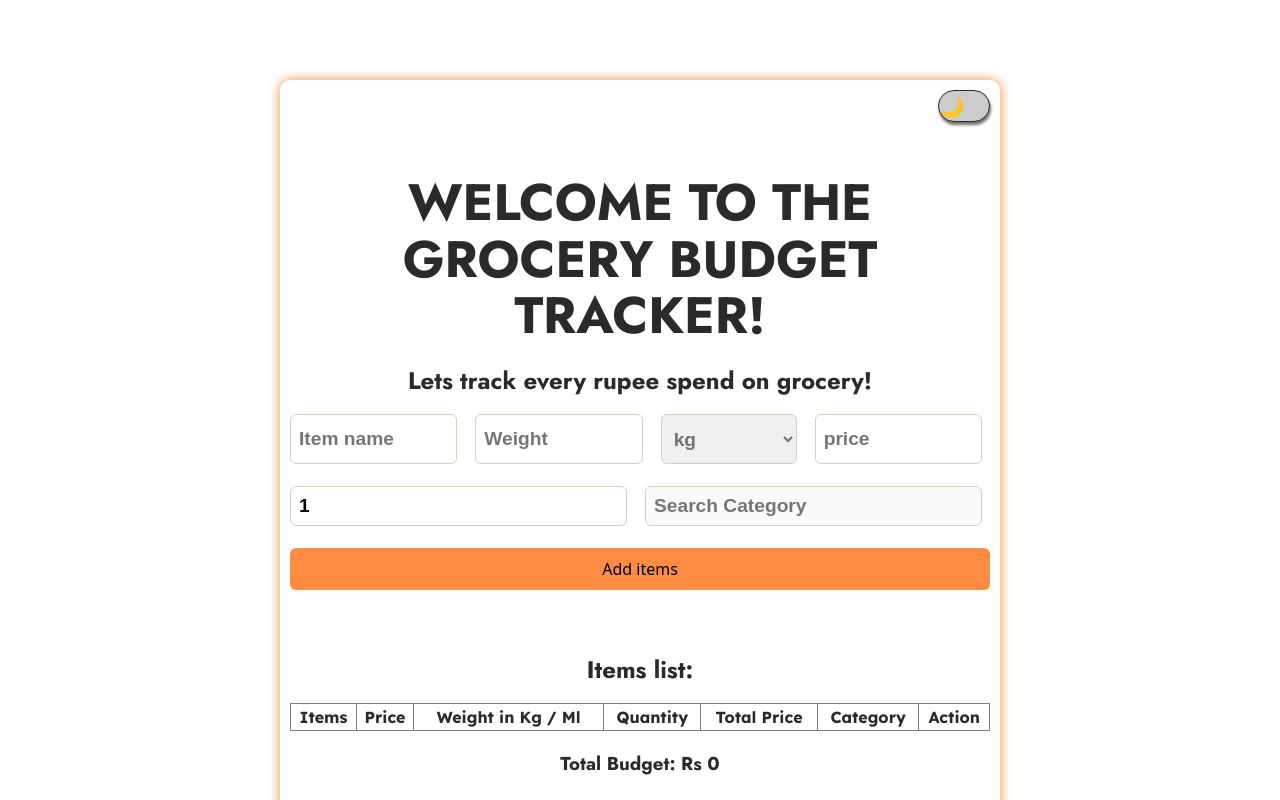
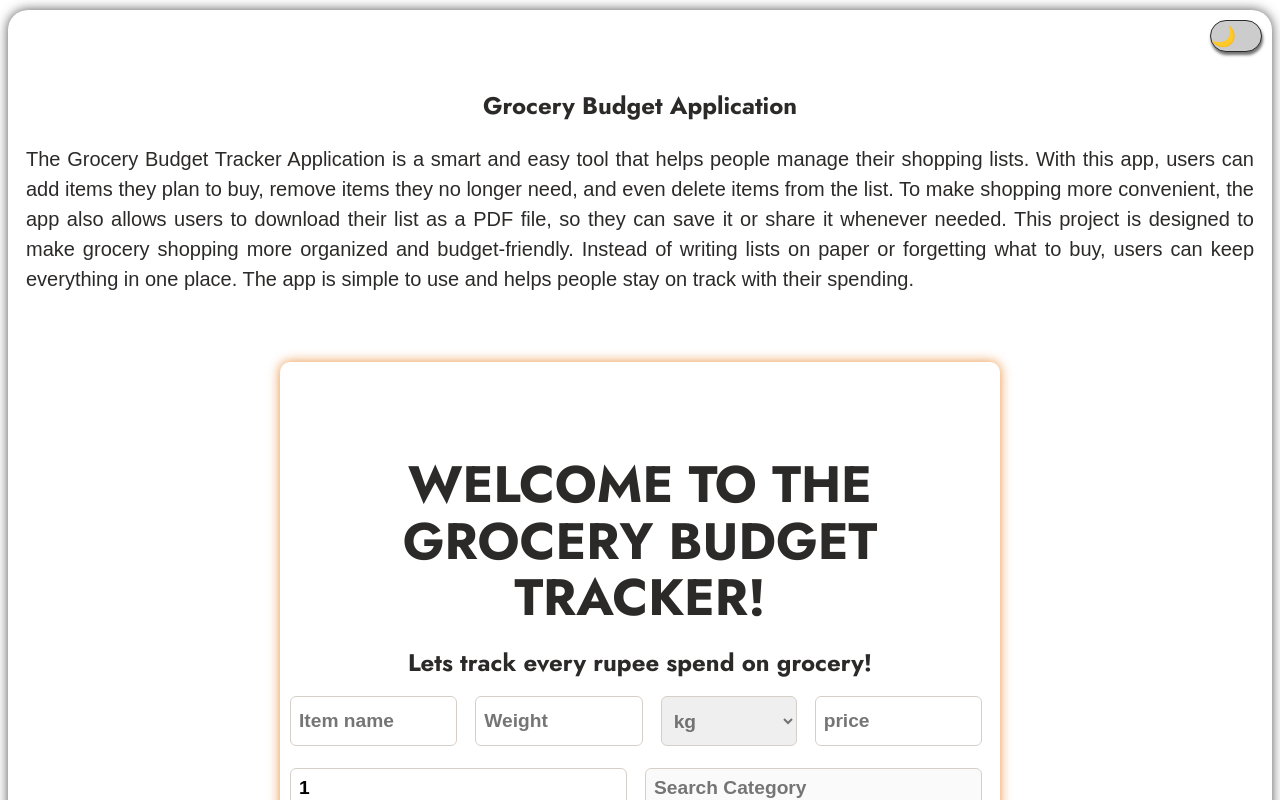
Before and after one commit to VIGNESHWAR-K-S-07/GROCERY-BUDGET-TRACKER, a React (Vite) app: page / in a window 1280 px wide. Shown: the top 800 px of the page. Built offline with nearby package versions, Linux system fonts and the light colour scheme.

Commit message:
feat: finalize grocery budget tracker ui and functionality

```diff
--- a/index.html
+++ b/index.html
@@ -3,13 +3,15 @@
   <head>
     <meta charset="UTF-8" />
     <link rel="icon" type="image/svg+xml" href="/vite.svg" />
-    <link rel="stylesheet"  href="/src/App.css" />
+    <link rel="stylesheet" href="/src/App.css" />
     <meta name="viewport" content="width=device-width, initial-scale=1.0" />
-    <link rel="preconnect" href="https://fonts.googleapis.com">
-    <link rel="preconnect" href="https://fonts.gstatic.com" crossorigin>
-    <link href="https://fonts.googleapis.com/css2?family=Jost:ital,wght@0,100..900;1,100..900&family=Lexend+Deca:wght@100..900&display=swap" rel="stylesheet">
-<title>grocery-budget-tracker</title>
-
+    <link rel="preconnect" href="https://fonts.googleapis.com" />
+    <link rel="preconnect" href="https://fonts.gstatic.com" crossorigin />
+    <link
+      href="https://fonts.googleapis.com/css2?family=Jost:ital,wght@0,100..900;1,100..900&family=Lexend+Deca:wght@100..900&display=swap"
+      rel="stylesheet"
+    />
+    <title>grocery-budget-tracker</title>
   </head>
   <body>
     <div id="root"></div>
--- a/src/App.css
+++ b/src/App.css
@@ -1,7 +1,9 @@
-#body{
-  margin: 10px;
+#body {
+  margin: 10px auto;
   padding: 10px;
-
+  border-radius: 20px;
+  position: relative;
+  box-shadow: 0px 0px 12px rgba(41, 39, 38, 0.801);
 }
 .app.dark {
   background-color: #2c2a29;
@@ -11,3 +13,62 @@
   background-color: #ffffff;
   color: #2c2a29;
 }
+.theme-toggle {
+  position: absolute;
+  width: 50px;
+  height: 30px;
+  border-radius: 50px;
+  right: 40px;
+  top: 20px;
+  border: 1px solid;
+  background-color: #ccc;
+  transition: background 0.3s ease;
+  cursor: pointer;
+  box-shadow: 1px 3px 3px rgb(114, 113, 113);
+}
+
+.theme-toggle span {
+  font-size: 20px;
+  padding: 0;
+  margin: 0;
+  justify-content: start;
+  align-items: center;
+  display: flex;
+  transition: transform 0.4s ease;
+}
+.swipeRight {
+  transform: translateX(20px);
+}
+.swipeLeft {
+  transform: translateX(0px);
+}
+.undo-toast {
+  position: fixed;
+  bottom: 20px;
+  left: 50%;
+  transform: translate(-50%);
+  background-color: #333;
+  color: white;
+  padding: 10px 16px;
+  border-radius: 8px;
+  display: flex;
+  gap: 10px;
+  align-items: center;
+  /* animation: slideDown 0.3s ease; */
+}
+.undo-toast.dark {
+  background-color: #ffffff;
+  color: #2c2a29;
+}
+.undo-toast.light {
+  background-color: #2c2a29;
+  color: #ffffff;
+}
+.undo-toast button {
+  background: transparent;
+  padding: 5px;
+  border: none;
+  color: #222425;
+  cursor: pointer;
+  font-weight: bold;
+}
--- a/src/App.jsx
+++ b/src/App.jsx
@@ -1,6 +1,7 @@
 import { useEffect, useState } from "react";
 import "./App.css";
 import Grocery_budget_tracker from "./components/grocery_budget_tracker";
+import Intro from "./components/Intro";
 
 function App() {
   const [isDarkMode, setIsDarkMode] = useState(false);
@@ -17,7 +18,18 @@ function App() {
 
   return (
     <div className={isDarkMode ? "app dark" : "app light"} id="body">
-      <Grocery_budget_tracker />
+      <div
+        className="theme-toggle"
+        onClick={() => {
+          setIsDarkMode(!isDarkMode);
+        }}
+      >
+        <span className={isDarkMode ? "swipeRight" : "swipeLeft"}>
+          {isDarkMode ? "🌞" : "🌙"}
+        </span>
+      </div>
+      <Intro />
+      <Grocery_budget_tracker isDarkMode = {isDarkMode}/>
     </div>
   );
 }
--- a/src/components/grocery_budget_tracker.jsx
+++ b/src/components/grocery_budget_tracker.jsx
@@ -5,7 +5,7 @@ import jsPDF from "jspdf";
 import html2canvas from "html2canvas";
 import "../components_css/grocery_budget_tracker.css";
 
-const Grocery_budget_tracker = () => {
+const Grocery_budget_tracker = ({ isDarkMode }) => {
   const [isListEmpty, setIsListEmpty] = useState(true);
   const [items, setItems] = useState([]);
   const [name, setNames] = useState("");
@@ -32,7 +32,6 @@ const Grocery_budget_tracker = () => {
     "SPICES",
     "OTHERS",
   ];
-  const [isDarkMode, setIsDarkMode] = useState(false);
   const [duplicateIndex, setDuplicateIndex] = useState(null);
   const [deletedItem, setDeletedItem] = useState(null);
   const [deletingID, setDeletingID] = useState(null);
@@ -41,16 +40,6 @@ const Grocery_budget_tracker = () => {
   const [countdown, setCountdown] = useState(0);
 
   const rowRef = useRef([]);
-
-  useEffect(() => {
-    const savedTheme = localStorage.getItem("theme");
-    if (savedTheme === "dark") {
-      setIsDarkMode(true);
-    }
-  }, []);
-  useEffect(() => {
-    localStorage.setItem("theme", isDarkMode ? "dark" : "light");
-  }, [isDarkMode]);
   useEffect(() => {
     if (duplicateIndex !== null && rowRef.current[duplicateIndex]) {
       rowRef.current[duplicateIndex].scrollIntoView({
@@ -210,18 +199,7 @@ const Grocery_budget_tracker = () => {
   }
   //   console.log(items);
   return (
-    <div className={isDarkMode ? "app dark" : "app light"} id="body">
     <div className="main-container">
-        <div
-          className="theme-toggle"
-          onClick={() => {
-            setIsDarkMode(!isDarkMode);
-          }}
-        >
-          <span className={isDarkMode ? "swipeRight" : "swipeLeft"}>
-            {isDarkMode ? "🌞" : "🌙"}
-          </span>
-        </div>
       <h1>WELCOME TO THE GROCERY BUDGET TRACKER!</h1>
       <h2>Lets track every rupee spend on grocery!</h2>
       {/* FORM STARTS */}
@@ -323,16 +301,11 @@ const Grocery_budget_tracker = () => {
           Add items
         </button>
         {SuccessMessage && (
-            <p style={{ color: "green", fontWeight: "bold" }}>
-              {SuccessMessage}
-            </p>
+          <p style={{ color: "green", fontWeight: "bold" }}>{SuccessMessage}</p>
         )}
 
         {errorMessage && (
-            <p
-              style={{ color: "red", fontWeight: "bold" }}
-              className="duplicateMsg"
-            >
+          <p style={{ fontWeight: "bold" }} className="duplicateMsg">
             {errorMessage}
           </p>
         )}
@@ -445,9 +418,8 @@ const Grocery_budget_tracker = () => {
           </button>
         </>
       )}
-      </div>
       {deletedItem && (
-        <div className={isDarkMode ? "undo-toast app light" : "undo-toast"}>
+        <div className={`undo-toast ${isDarkMode ? "dark" : "light"}`}>
           Item deleted!
           <button onClick={handleUndo}>
             Undo <span>({countdown})</span>
--- /dev/null
+++ b/src/components/intro.jsx
@@ -0,0 +1,23 @@
+import React from "react";
+import "../components_css/intro.css";
+const Intro = () => {
+  return (
+    <div className="intro-section">
+      <h2>Grocery Budget Application</h2>
+      <p className="sn-pro-p">
+        The Grocery Budget Tracker Application is a smart and easy tool that
+        helps people manage their shopping lists. With this app, users can add
+        items they plan to buy, remove items they no longer need, and even
+        delete items from the list. To make shopping more convenient, the app
+        also allows users to download their list as a PDF file, so they can save
+        it or share it whenever needed. This project is designed to make grocery
+        shopping more organized and budget‑friendly. Instead of writing lists on
+        paper or forgetting what to buy, users can keep everything in one place.
+        The app is simple to use and helps people stay on track with their
+        spending.
+      </p>
+    </div>
+  );
+};
+
+export default Intro;
--- a/src/components_css/grocery_budget_tracker.css
+++ b/src/components_css/grocery_budget_tracker.css
@@ -8,10 +8,13 @@
   position: relative;
   max-width: 700px;
   width: 90%;
+  opacity: 0;
   margin: 40px auto;
   padding: 10px;
   border-radius: 10px;
   box-shadow: 0px 0px 12px rgba(226, 115, 12, 0.801);
+  animation: slideUp 1s forwards ease;
+  animation-delay: 1.5s;
 }
 
 h1 {
@@ -192,12 +195,20 @@ table {
   color: #e2dfdf;
 }
 .app.dark .duplicateMsg {
-  background-color: #442222;
-  color: #ffb3b3;
+  /* background-color: #d37c7c; */
+  padding: 5px;
+  border-radius: 20px;
+  color: rgb(228, 51, 51);
 }
 .app.light {
   background-color: #ffffff;
   color: #2c2a29;
+}
+
+.duplicateMsg {
+  padding: 5px;
+  border-radius: 20px;
+  color: #fe2727;
 }
 
 .swipeRight {
@@ -226,9 +237,7 @@ table {
   position: fixed;
   bottom: 20px;
   left: 50%;
-  transform: translate(-50%, -50%);
-  background: #333;
-  color: white;
+  transform: translate(-50%);
   padding: 10px 16px;
   border-radius: 8px;
   display: flex;
@@ -236,19 +245,13 @@ table {
   align-items: center;
   /* animation: slideDown 0.3s ease; */
 }
-.undo-toast .app.light {
-  position: fixed;
-  bottom: 20px;
-  left: 50%;
-  transform: translate(-50%, -50%);
-  background: #ffffff;
+.undo-toast.dark {
+  background-color: #ffffff;
   color: #2c2a29;
-  padding: 10px 16px;
-  border-radius: 8px;
-  display: flex;
-  gap: 10px;
-  align-items: center;
-  /* animation: slideDown 0.3s ease; */
+}
+.undo-toast.light {
+  background-color: #2c2a29;
+  color: #ffffff;
 }
 .undo-toast button {
   background: transparent;
--- /dev/null
+++ b/src/components_css/intro.css
@@ -0,0 +1,37 @@
+.sn-pro-p {
+  font-family: sans-serif;
+  font-optical-sizing: auto;
+  font-weight: 400;
+  font-style: normal;
+}
+.intro-section {
+  padding: 8px;
+  margin: 40px auto;
+}
+
+.intro-section h2,
+p {
+  opacity: 0;
+  transform: translateY(50px);
+  animation: scrollUp 1s forwards ease;
+}
+
+@keyframes scrollUp {
+  0% {
+    opacity: 0;
+    transform: translateY(50px);
+  }
+  100% {
+    opacity: 1;
+    transform: translateY(0px);
+  }
+}
+
+.intro-section h2 {
+  animation-delay: 0.3s;
+}
+.intro-section p {
+  animation-delay: 0.6s;
+  text-align: justify;
+  font-size: 20px;
+}
```
Lines whose indentation alone changed are shown as unchanged.
